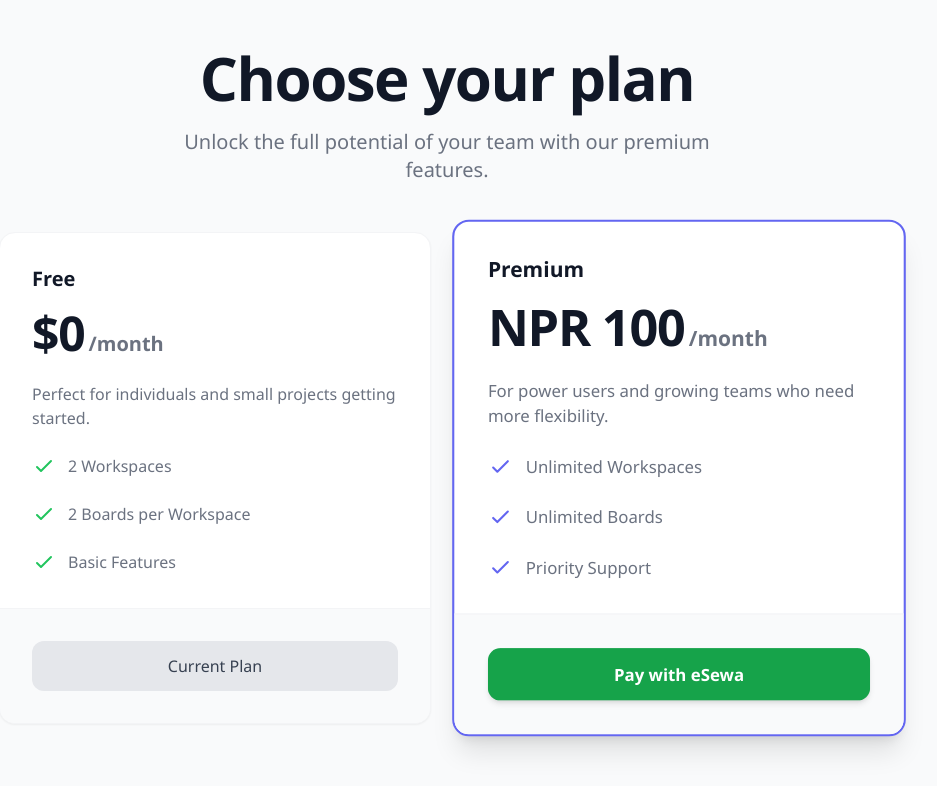
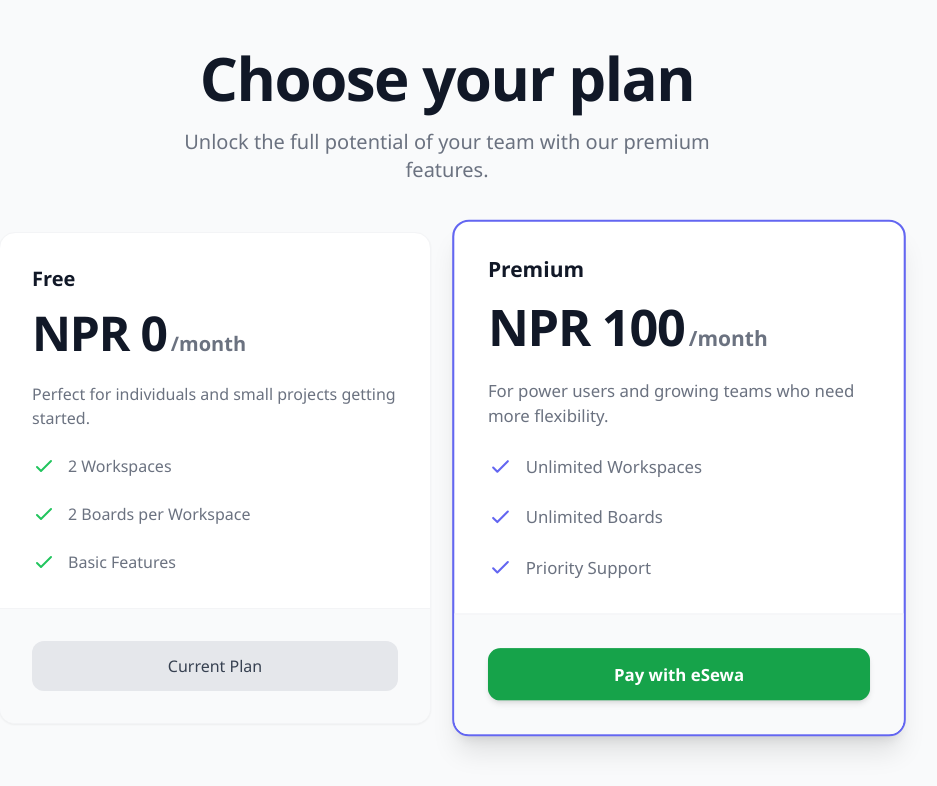
Before and after one commit to sujitbarnawal/Project-Management-Tool, a Nuxt app: page /subscription in a window 1280 px wide. Shown: the top 786 px of the page, without its empty margins (193-1130 px from the left). Built offline with nearby package versions, Linux system fonts and the light colour scheme; no server answers.

Commit message:
Refactor: Currency  was changed

```diff
--- a/app/pages/subscription.vue
+++ b/app/pages/subscription.vue
@@ -108,7 +108,7 @@ const initiatePayment = async () => {
                     <div class="p-8 flex-1">
                         <h3 class="text-xl font-semibold text-gray-900">Free</h3>
                         <p class="mt-4 flex items-baseline text-gray-900">
-                            <span class="text-5xl font-extrabold tracking-tight">$0</span>
+                            <span class="text-5xl font-extrabold tracking-tight">NPR 0</span>
                             <span class="ml-1 text-xl font-semibold text-gray-500">/month</span>
                         </p>
                         <p class="mt-6 text-gray-500">Perfect for individuals and small projects getting started.</p>
```
